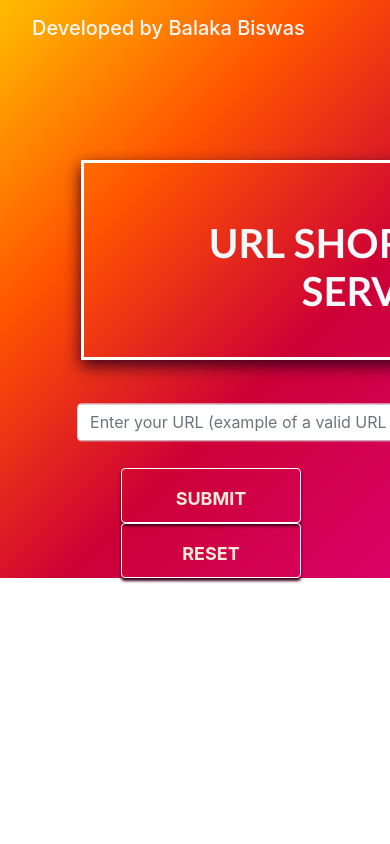
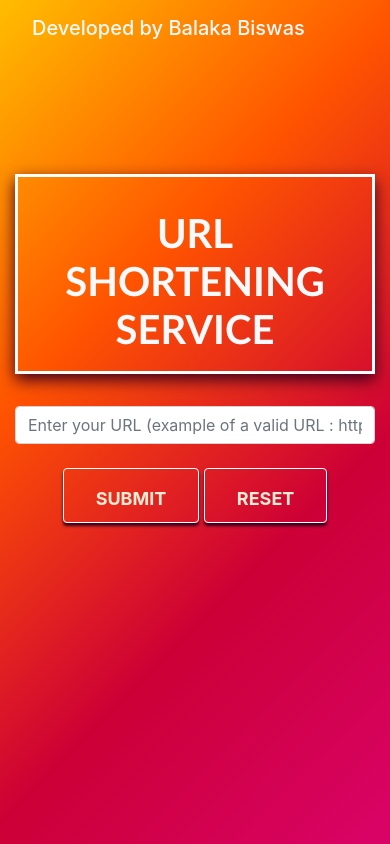
Before and after one commit to Open-Dev-Community/URL-Shortener, a Flask app: page / in a window 390 px wide; the page is wider, and only the part inside the window is pictured. Run offline with Flask 2, Linux system fonts and the light colour scheme; some libraries are stand-ins or nearby versions.

Commit message:
work on responsiveness across all screen sizes

```diff
--- a/url_shortener/static/stylesheet/style.css
+++ b/url_shortener/static/stylesheet/style.css
@@ -2,18 +2,17 @@ body {
     background : linear-gradient(-45deg, #d90368, #cd0036, #ff5400, #ffbd00);
     background-size: cover;
     background-repeat: no-repeat;
+    height: 100vh;
     position: relative;
     animation: change 15s ease-in-out infinite;
 }
 
 h1 {
     border: 3px solid #fff;
-    top: 50%;
-    left: 50%;
     height: 5em;
-    width: 15em;
-    transform: translate(11%, -7%);
-    padding: 3.5rem 3.5rem;
+    max-width: 15em;
+    font-size: 2.5rem;
+    padding: 2rem 1rem;
     box-shadow: 0 6px 15px #3d011d;
 }
 
@@ -24,22 +23,18 @@ h1 {
     font-weight: bolder;
     box-shadow: 0 3px 3px #3d011d;
     height: 55px;
-    width: 10em;
     padding: 1rem 2rem;
-    margin-right: 0.5rem;
-    margin-left: 2.5rem;
 }
 
 .form-control {
-    width: 38em;
-    transform: translate(10.2%, -7%);
-
+    max-width: 38em;
 }
 
 .btn:hover {
     background: antiquewhite;
     color: #220901;
 }
+
 
 @keyframes change {
     0%{
@@ -52,3 +47,33 @@ h1 {
         background-position: 0 50%;
     }
 }
+
+@media (min-width: 500px) {
+
+    .btn-submit {
+       margin-right: 1em;
+   }
+
+}
+
+@media (min-width: 768px) {
+
+    h1 {
+        font-size: 3rem;
+        padding: 2rem;
+    }
+
+    .btn-submit {
+        margin-right: 2em;
+    }
+
+}
+
+
+@media (min-width: 1000px) {
+
+    h1 {
+        padding: 3rem;
+    }
+
+}
```
